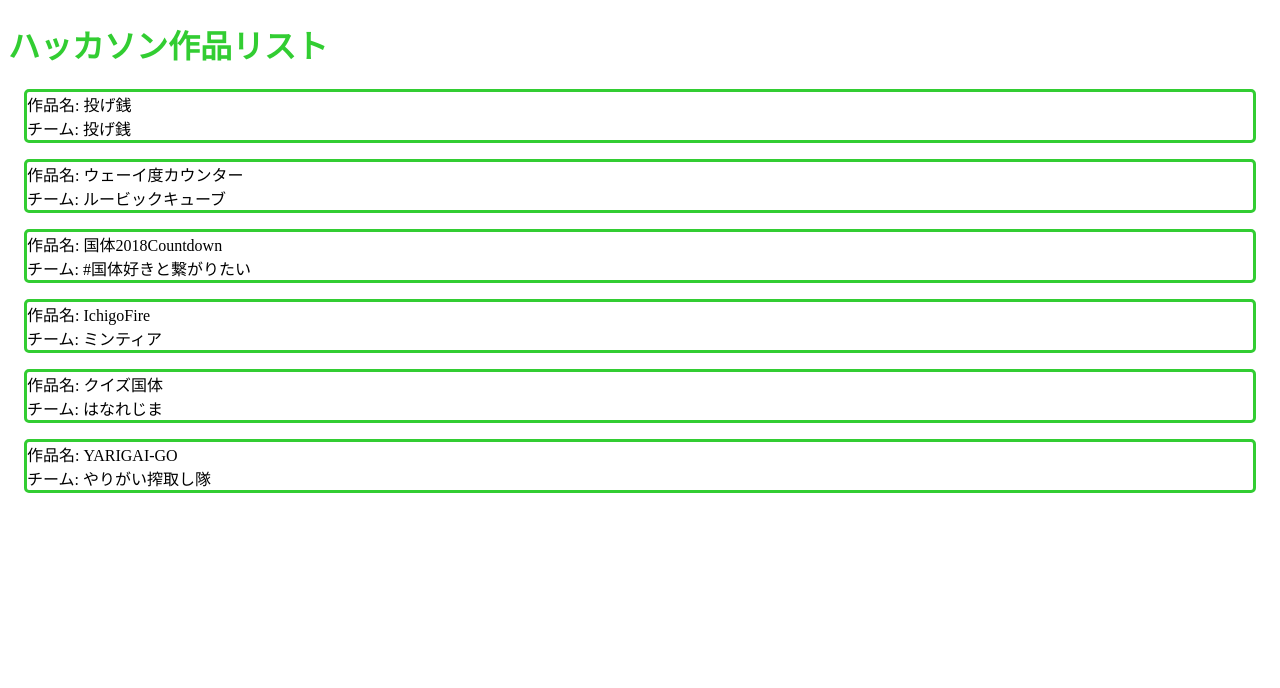
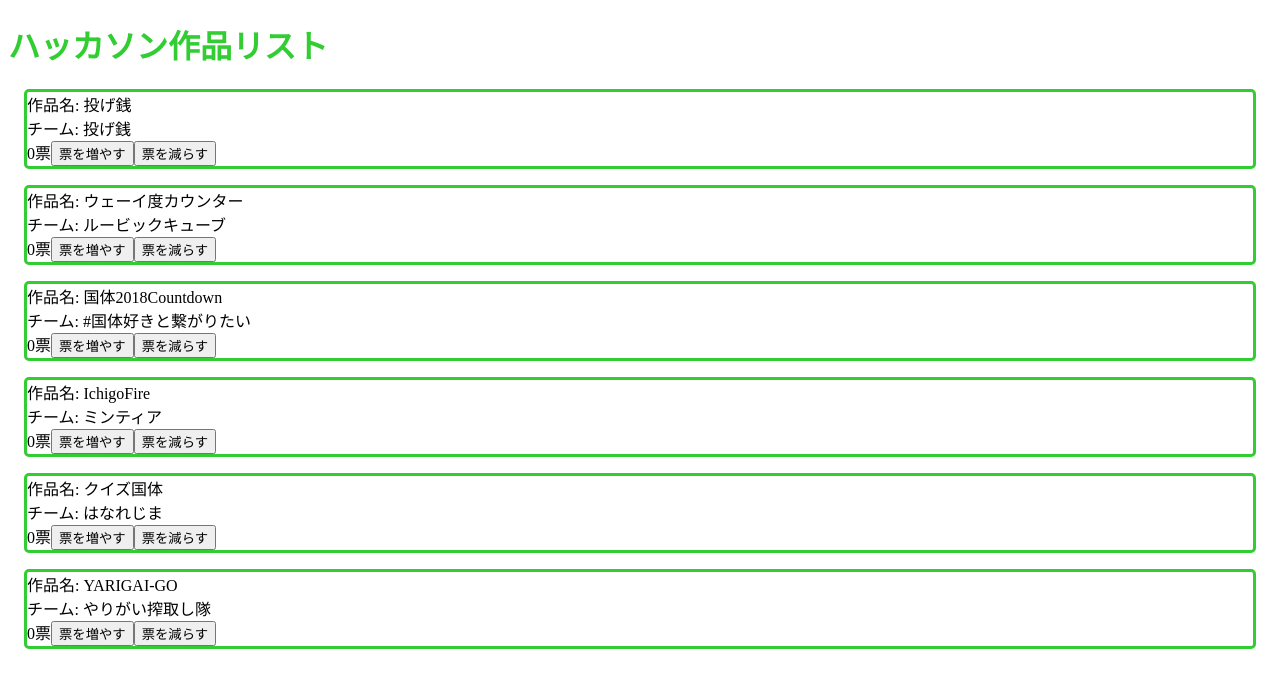
Before and after one commit to rch850/nextjs-demo, a Next.js app: page / in a window 1280 px wide. Shown: the top 688 px of the page. Built offline with nearby package versions, Linux system fonts and the light colour scheme.

Commit message:
👍 投票ボタンをつける

```diff
--- a/pages/index.js
+++ b/pages/index.js
@@ -1,15 +1,33 @@
-// 作品の内容を充実させる
+// 投票ボタンをつける
 
 import {Component} from 'react'
 import Head from 'next/head'
 
 // それぞれの作品
 class Product extends Component {
+    constructor(props) {
+        super(props)
+        this.state = {
+            count: 0
+        }
+    }
+    add(num) {
+        this.setState(prevState => {
+            return {
+                count: prevState.count + num
+            }
+        })
+    }
     render() {
         return (
             <div className="product">
                 <div>作品名: {this.props.product.name}</div>
                 <div>チーム: {this.props.product.team}</div>
+                <div>
+                    {this.state.count}票
+                    <button onClick={e => this.add(1)}>票を増やす</button>
+                    <button onClick={e => this.add(-1)}>票を減らす</button>
+                </div>
 
                 <style jsx>{`
                     .product {
```
